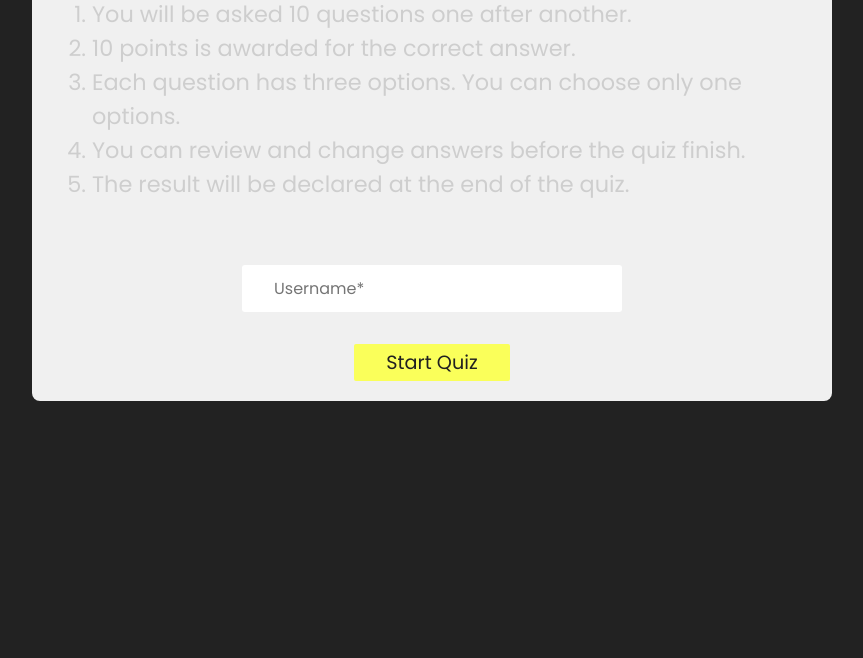
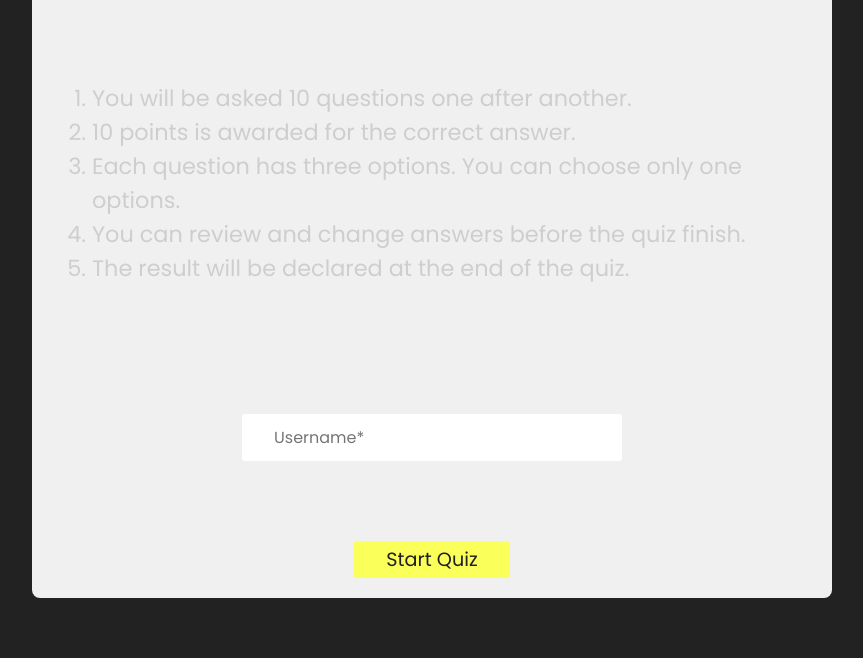
Before and after one commit to drooschuck/Quiz-app-Mern, a React app in the folder client/: page / in a window 1280 px wide. Shown: the part 162-820 px from the top of the page, without its empty margins (208-1071 px from the left). Built offline with nearby package versions, Linux system fonts and the light colour scheme.

Commit message:
Update App.css

```diff
--- a/client/src/styles/App.css
+++ b/client/src/styles/App.css
@@ -1,18 +1,20 @@
 /* App.css */
-
 @import url('https://fonts.googleapis.com/css2?family=Poppins&display=swap');
 
-:root{
+:root {
     --primary-color: #0DFF92;
     --dark-color: #222222;
     --light-color: #f0f0f0;
 }
 
-body, html{
+body, html {
     height: 100%;
     background: var(--dark-color);
     margin: 0;
     padding: 0;
+    display: flex;
+    justify-content: center;
+    align-items: center;
 }
 
 * {
@@ -20,18 +22,21 @@ body, html{
     box-sizing: border-box;
 }
 
-.container{
-    display: block;
+.container {
+    display: flex;
+    flex-direction: column;
+    justify-content: space-between;
     position: relative;
-    margin: 20px auto;
+    height: 90vh;
+    width: 90vw;
+    max-width: 800px;
     padding: 20px;
-    width: 90%;
-    max-width: 800px;
     background: var(--light-color);
     border-radius: 8px;
+    overflow: hidden;
 }
 
-.container .title{
+.container .title {
     font-size: 2em;
     text-align: center;
     border: 5px solid var(--primary-color);
@@ -44,31 +49,33 @@ body, html{
     color: var(--light-color);
 }
 
-.container ul{
+.container ul {
     list-style: none;
     margin: 0;
     padding: 0;
     overflow: auto;
 }
 
-.container .questions{
+.container .questions {
     padding: 1em 0;
+    flex-grow: 1;
+    overflow-y: auto;
 }
 
-.container .grid{
-    margin-top: 2em;
+.container .grid {
     display: grid;
     grid-template-columns: 1fr;
     gap: 1em;
+    margin-top: 2em;
 }
 
 @media (min-width: 600px) {
-    .container .grid{
+    .container .grid {
         grid-template-columns: 1fr 1fr;
     }
 }
 
-.container .btn{
+.container .btn {
     padding: 0.5em 1em;
     border: none;
     border-radius: 4px;
@@ -76,37 +83,37 @@ body, html{
     transition: background-color 0.3s, color 0.3s;
 }
 
-.container .btn:hover{
+.container .btn:hover {
     cursor: pointer;
     background-color: #f0f0f0;
     color: #202020;
 }
 
-.next{
+.next {
     background-color: var(--primary-color);
     justify-self: flex-end;
 }
 
-.prev{
+.prev {
     background-color: #faff5a;
     justify-self: flex-start;
 }
 
-ul li{
+ul li {
     color: #AAAAAA;
     display: block;
     position: relative;
     width: 100%;
-    padding: 20px 0;
+    padding: 15px 0;
     border-bottom: 1px solid #333;
 }
 
-ul li input[type=radio]{
+ul li input[type=radio] {
     position: absolute;
     visibility: hidden;
 }
 
-ul li label{
+ul li label {
     display: block;
     position: relative;
     font-weight: 300;
@@ -116,11 +123,11 @@ ul li label{
     cursor: pointer;
 }
 
-ul li:hover label{
+ul li:hover label {
     color: #FFFFFF;
 }
 
-ul li .check{
+ul li .check {
     display: block;
     position: absolute;
     border: 3px solid #AAAAAA;
@@ -152,11 +159,11 @@ input[type=radio]:checked ~ .check {
     border: 3px solid var(--primary-color);
 }
 
-input[type=radio]:checked ~ .check::before{
+input[type=radio]:checked ~ .check::before {
     background: var(--primary-color);
 }
 
-input[type=radio]:checked ~ .text-primary{
+input[type=radio]:checked ~ .text-primary {
     color: var(--primary-color);
 }
 
@@ -164,6 +171,6 @@ input[type=radio]:checked ~ .text-primary{
     border: 3px solid var(--primary-color) !important;
 }
 
-.checked::before{
+.checked::before {
     background: var(--primary-color);
 }
```
